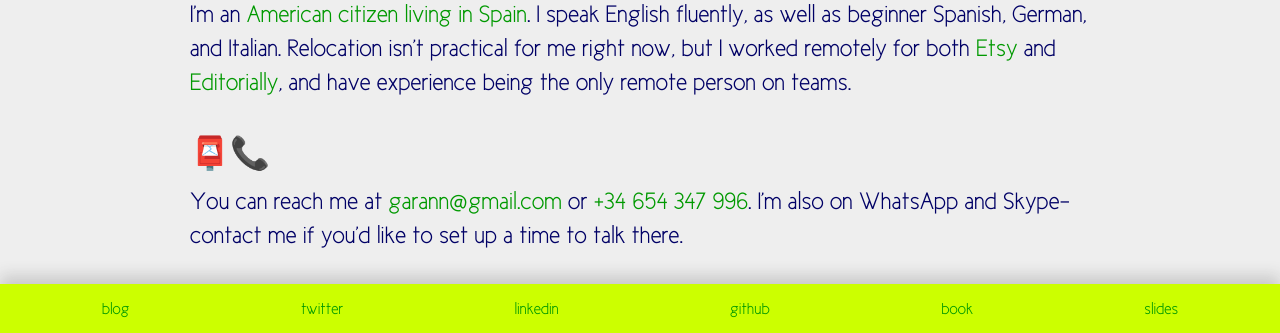
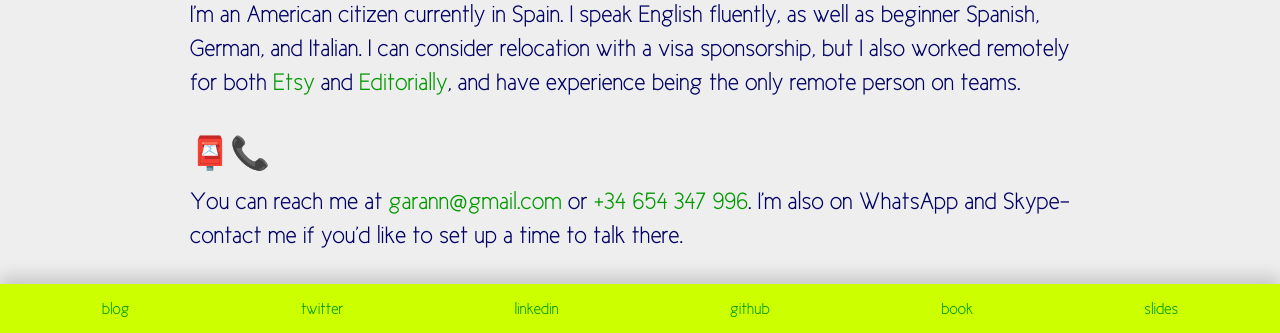
Before and after one commit to garann/garanndotcom, a plain HTML site: page index.html in a window 1280 px wide. Shown: the part 707-1040 px from the top of the page. Drawn offline with Linux system fonts and the light colour scheme.

Commit message:
updated location/visa/eligibility business

```diff
--- a/index.html
+++ b/index.html
@@ -91,8 +91,8 @@
 				<p>As someone who's learned many technologies on my own, good documentation is something I appreciate hugely. Besides blogging, I've contributed to docs on Mozilla Developer Network and I've written about using Node as a web server in a <a href="//shop.oreilly.com/product/0636920023258.do">book from O'Reilly</a> and a set of <a href="//alistapart.com/article/even-better-in-browser-mockups-with-node.js">articles for A List Apart</a>.</p>
 
 				<p class="emoji">🇪🇸🇺🇸</p>
-				<p>I'm an <a href="#loc">American citizen living in Spain</a>. I speak English fluently, as well as beginner Spanish, German, and Italian. Relocation isn't practical for me right now, but I worked remotely for both <a href="#etsy">Etsy</a> and <a href="#editorially">Editorially</a>, and have experience being the only remote person on teams.</p>
-				<aside id="loc">I should be able to work for employers in most countries. Spain and the US are guaranteed.</aside>
+				<p>I'm an American citizen currently in Spain. I speak English fluently, as well as beginner Spanish, German, and Italian. I can consider relocation with a visa sponsorship, but I also worked remotely for both <a href="#etsy">Etsy</a> and <a href="#editorially">Editorially</a>, and have experience being the only remote person on teams.</p>
+				<!--<aside id="loc">I should be able to work for employers in most countries. Spain and the US are guaranteed.</aside>-->
 
 				<p class="emoji">📮📞</p>
 				<p>You can reach me at <a href="mailto:garann@gmail.com?subject=work with me!">garann@gmail.com</a> or <a href="tel:034-654-347-996">+34 654 347 996</a>. I'm also on WhatsApp and Skype–contact me if you'd like to set up a time to talk there.</p>
```
